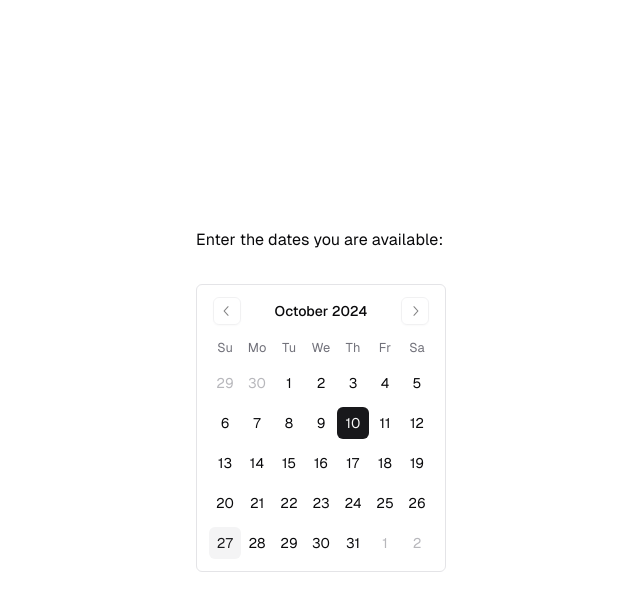
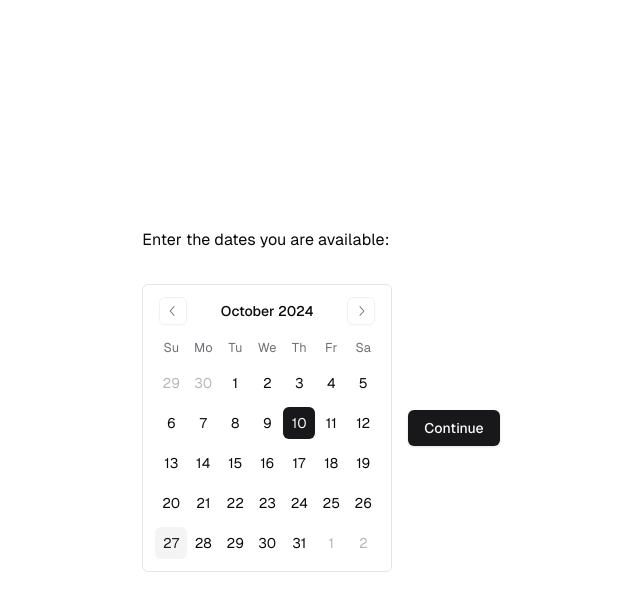
Before and after one commit to rienmack/scheduler, a Next.js app: page /date in a window 1280 px wide. Both pictures are taken after a click on the button "10". Shown: the top 610 px of the page, without its empty margins (319-959 px from the left). Built offline with nearby package versions, Linux system fonts and the light colour scheme.

Commit message:
only display continue button if dates are selected

```diff
--- a/app/date/page.tsx
+++ b/app/date/page.tsx
@@ -2,7 +2,8 @@
 
 import { Calendar } from "@/components/ui/calendar"
 import { useState } from "react";
-
+import { buttonVariants } from "@/components/ui/button"
+import Link from 'next/link'
 
 export default function Page() {
   const [dates, setDates] = useState<Date[]>([]);
@@ -24,6 +25,9 @@
             }}
             className="rounded-md border"
           />
+          {dates.length > 0 &&
+            <Link href="/date" className={buttonVariants({ variant: "default" })}>Continue</Link>
+          }
         </div>
       </main >
     </div >
```
